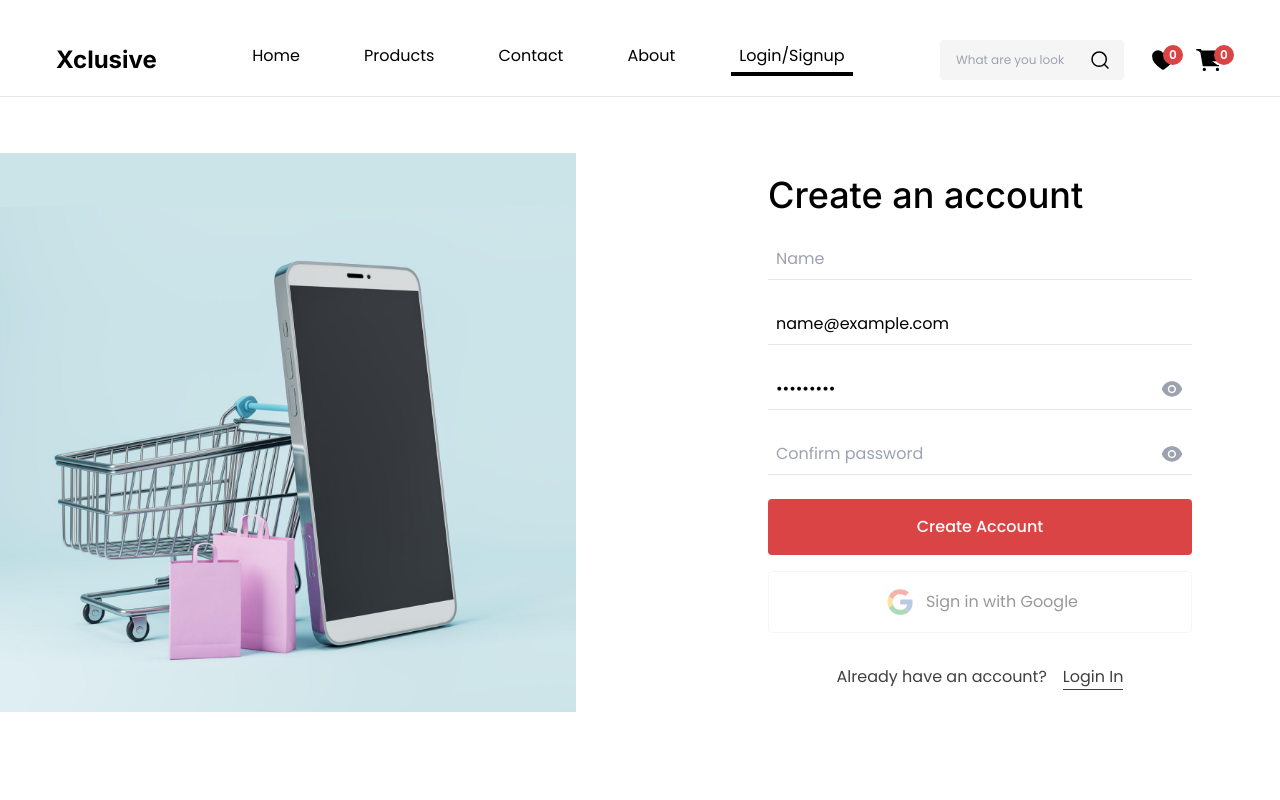
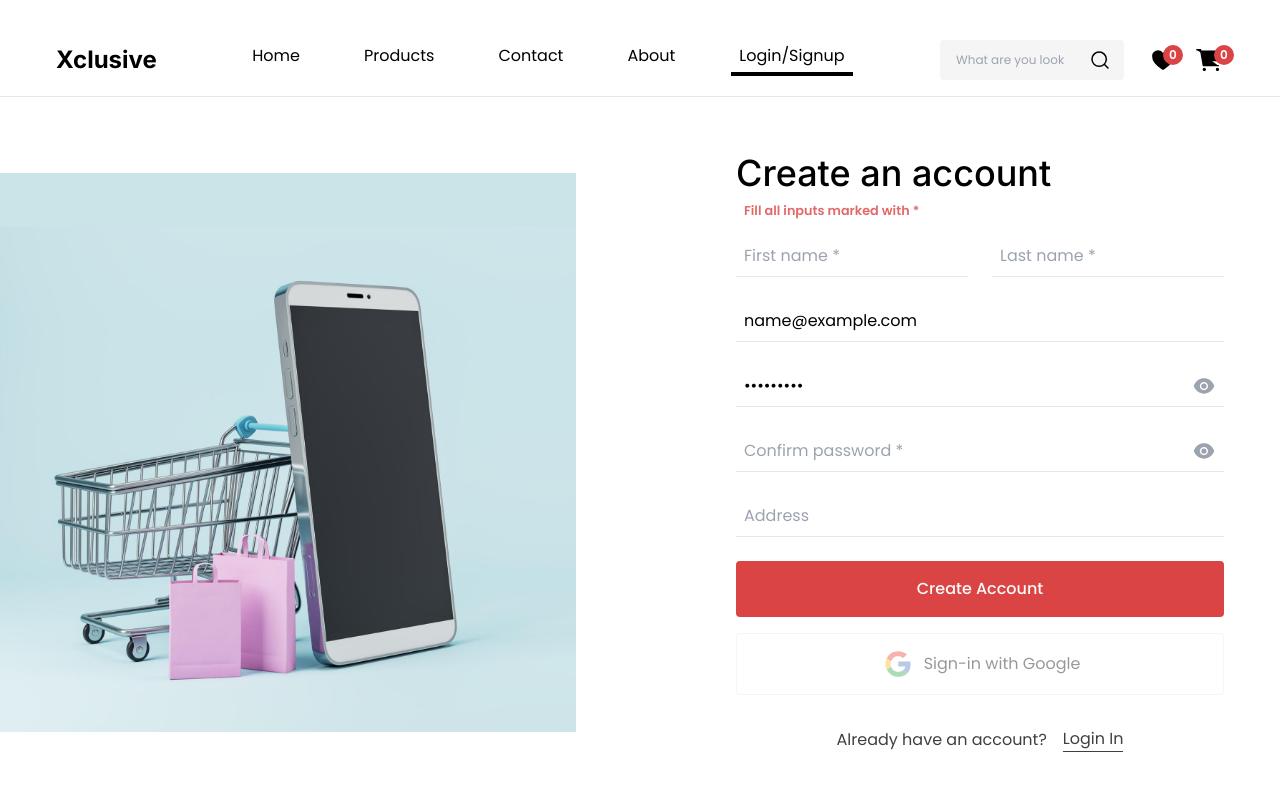
Before and after one commit to toyosiola/xclusive-ecommerce-store-full-server-rendered, a Next.js app: page /login in a window 1280 px wide. Both pictures are taken after typing "name@example.com", "Sample123" into the empty fields and a click on the button "Create account". Shown: the top 800 px of the page. Built offline with nearby package versions, Linux system fonts and the light colour scheme.

Commit message:
start create account process

```diff
--- /dev/null
+++ b/src/app/login/LoginForm.jsx
@@ -0,0 +1,99 @@
+"use client";
+
+import SingleFormInput from "@/components/SingleFormInput";
+import { IconGoogleColored } from "@/assets/icons";
+import { useState } from "react";
+import createAccount from "@/utils/actions/createAccount";
+import SubmitButton from "./SubmitButton";
+import { toast } from "react-toastify";
+import Modal from "./Modal";
+
+export default function LoginForm() {
+  const [signUp, toggleSignUp] = useState(false);
+  const [showModal, setShowModal] = useState(false);
+
+  async function formAction(formData) {
+    // call createAccount if signUp is true
+    if (signUp) {
+      try {
+        const resp = await createAccount(formData);
+        if (resp.success) {
+          setShowModal(true);
+        }
+      } catch (error) {
+        toast.error("An error occurred! Please try again", {
+          position: "top-right",
+        });
+      }
+    } else {
+      // call login
+    }
+  }
+
+  return (
+    <div className="mx-auto w-[90vw] max-w-md px-6 md:max-w-lg lg:px-0 lg:pr-6">
+      <h3 className="mb-6 font-medium">
+        {signUp ? "Create an account" : "Login"}
+      </h3>
+      {signUp && (
+        <small className="-mt-4 mb-4 block pl-2 font-semibold text-button2/80">
+          Fill all inputs marked with *
+        </small>
+      )}
+
+      {/* login form */}
+      <form action={formAction} className="">
+        {signUp && (
+          <div className="grid-cols-2 gap-6 md:grid">
+            <SingleFormInput placeholder="First name *" name="firstName" />
+            <SingleFormInput placeholder="Last name *" name="lastName" />
+          </div>
+        )}
+
+        <SingleFormInput placeholder="Email *" type={"email"} name={"email"} />
+        <SingleFormInput
+          placeholder="Password *"
+          type="password"
+          name="password"
+        />
+        {signUp && (
+          <SingleFormInput
+            placeholder="Confirm password *"
+            type="password"
+            name="matchingPassword"
+          />
+        )}
+        {signUp && <SingleFormInput placeholder="Address" name="address" />}
+
+        {/* error message */}
+        <small className="-mt-4 block font-semibold text-red-500"></small>
+
+        {/* form submit button */}
+        <SubmitButton signUp={signUp} />
+
+        {/* google sign in button */}
+        <button
+          className="flex w-full items-center justify-center gap-2 rounded border p-2 duration-300 hover:bg-hoverButton1 hover:text-white disabled:cursor-not-allowed disabled:opacity-40 xs:p-3"
+          type="button"
+          disabled
+          title="Not yet active"
+        >
+          <IconGoogleColored className="text-4xl" /> Sign-in with Google
+        </button>
+
+        {/* toggle sign in & sign up */}
+        <p className="mt-8 flex items-center justify-center gap-4 text-center opacity-75">
+          {signUp ? "Already have an account? " : "Don't have an account? "}
+          <button
+            type="button"
+            className="border-b border-black duration-200 hover:text-text1"
+            onClick={() => toggleSignUp(!signUp)}
+          >
+            {signUp ? "Login In" : "Create account"}
+          </button>
+        </p>
+      </form>
+      <Modal showModal={showModal} />
+    </div>
+  );
+}
--- /dev/null
+++ b/src/app/login/Modal.jsx
@@ -0,0 +1,24 @@
+import { useRouter } from "next/navigation";
+
+export default function Modal({ showModal }) {
+  const router = useRouter();
+  return (
+    <section
+      className={`fixed inset-0 grid place-items-center bg-black/30 p-4 duration-200 ${showModal ? "scale-100" : "scale-0"}`}
+    >
+      <div className="max-w-screen-sm rounded-xl bg-white px-8 py-14">
+        <h3 className="mb-3">Success!</h3>
+        <p className="mb-4">
+          Account created successfully. Please check your email to verify
+          account
+        </p>
+        <button
+          className="btn2 mx-auto font-bold "
+          onClick={() => router.refresh()}
+        >
+          Ok
+        </button>
+      </div>
+    </section>
+  );
+}
--- /dev/null
+++ b/src/app/login/SubmitButton.jsx
@@ -0,0 +1,15 @@
+import { useFormStatus } from "react-dom";
+
+export default function SubmitButton({ signUp }) {
+  const { pending } = useFormStatus();
+
+  return (
+    <button
+      type="submit"
+      className="btn2 mb-4 mt-10 block w-full max-w-none rounded font-medium text-text duration-300 disabled:cursor-not-allowed disabled:bg-button2/40"
+      disabled={pending}
+    >
+      {signUp ? "Create Account" : "Log In"}
+    </button>
+  );
+}
--- a/src/app/login/page.jsx
+++ b/src/app/login/page.jsx
@@ -1,15 +1,9 @@
-"use client";
-
 import Image from "next/image";
-import SingleFormInput from "@/components/SingleFormInput";
-import { IconGoogleColored } from "@/assets/icons";
-import { useState } from "react";
+import LoginForm from "./LoginForm";
 
 function Login() {
-  const [signUp, toggleSignUp] = useState(false);
-
   return (
-    <main className="mb-36 mt-14">
+    <main className="mb-36 mt-14" key={crypto.randomUUID()}>
       <div className="mx-auto grid max-w-[2000px] items-center lg:grid-cols-2 lg:gap-6 xl:gap-32">
         {/* grid item 1 - picture */}
         <div className="hidden bg-[#CBE4E8] lg:flex">
@@ -23,68 +17,7 @@ function Login() {
         </div>
 
         {/* grid item 2 - form */}
-        <div className="lg:x mx-auto w-[90vw] max-w-md px-6 lg:px-0 lg:pr-6">
-          <div className="">
-            <h3 className="mb-6 font-medium">
-              {signUp ? "Create an account" : "Login"}
-            </h3>
-
-            {/* login form */}
-            <form className="">
-              {signUp && <SingleFormInput placeholder="Name" name="username" />}
-              <SingleFormInput
-                placeholder={"Email"}
-                type={"email"}
-                name={"email"}
-              />
-              <SingleFormInput
-                placeholder="Password"
-                type="password"
-                name="password"
-              />
-              {signUp && (
-                <SingleFormInput
-                  placeholder="Confirm password"
-                  type="password"
-                  name="matching_password"
-                />
-              )}
-
-              {/* error message */}
-              <small className="-mt-4 block font-semibold text-red-500"></small>
-
-              {/* submit button */}
-              <button
-                type="submit"
-                className="btn2 mb-4 mt-10 block w-full max-w-none rounded font-medium text-text duration-300 disabled:cursor-not-allowed disabled:bg-button2/40"
-              >
-                {signUp ? "Create Account" : "Log In"}
-              </button>
-              <button
-                className="flex w-full items-center justify-center gap-2 rounded border p-2 duration-300 hover:bg-hoverButton1 hover:text-white disabled:cursor-not-allowed disabled:opacity-40 xs:p-3"
-                type="button"
-                disabled
-                title="Not yet active"
-              >
-                <IconGoogleColored className="text-4xl" /> Sign in with Google
-              </button>
-
-              {/* toggle sign in & sign up */}
-              <p className="mt-8 flex items-center justify-center gap-4 text-center opacity-75">
-                {signUp
-                  ? "Already have an account? "
-                  : "Don't have an account? "}
-                <button
-                  type="button"
-                  className="border-b border-black duration-200 hover:text-text1"
-                  onClick={() => toggleSignUp(!signUp)}
-                >
-                  {signUp ? "Login In" : "Create account"}
-                </button>
-              </p>
-            </form>
-          </div>
-        </div>
+        <LoginForm />
       </div>
     </main>
   );
--- a/src/components/SingleFormInput.jsx
+++ b/src/components/SingleFormInput.jsx
@@ -12,7 +12,7 @@ export default function SingleInput({ type = "text", placeholder, name }) {
         type={type === "password" ? (showPassword ? "text" : type) : type}
         placeholder={placeholder}
         name={name}
-        className="grow focus:outline-none"
+        className="max-w-full grow focus:outline-none"
       />
       {type === "password" && (
         <div
--- /dev/null
+++ b/src/utils/actions/createAccount.js
@@ -0,0 +1,5 @@
+"use server";
+
+export default async function createAccount() {
+  return { success: true, message: "Account successfully created" };
+}
```
Also changed, not shown: 1 other file (tests, documents, lock files or other folders).
